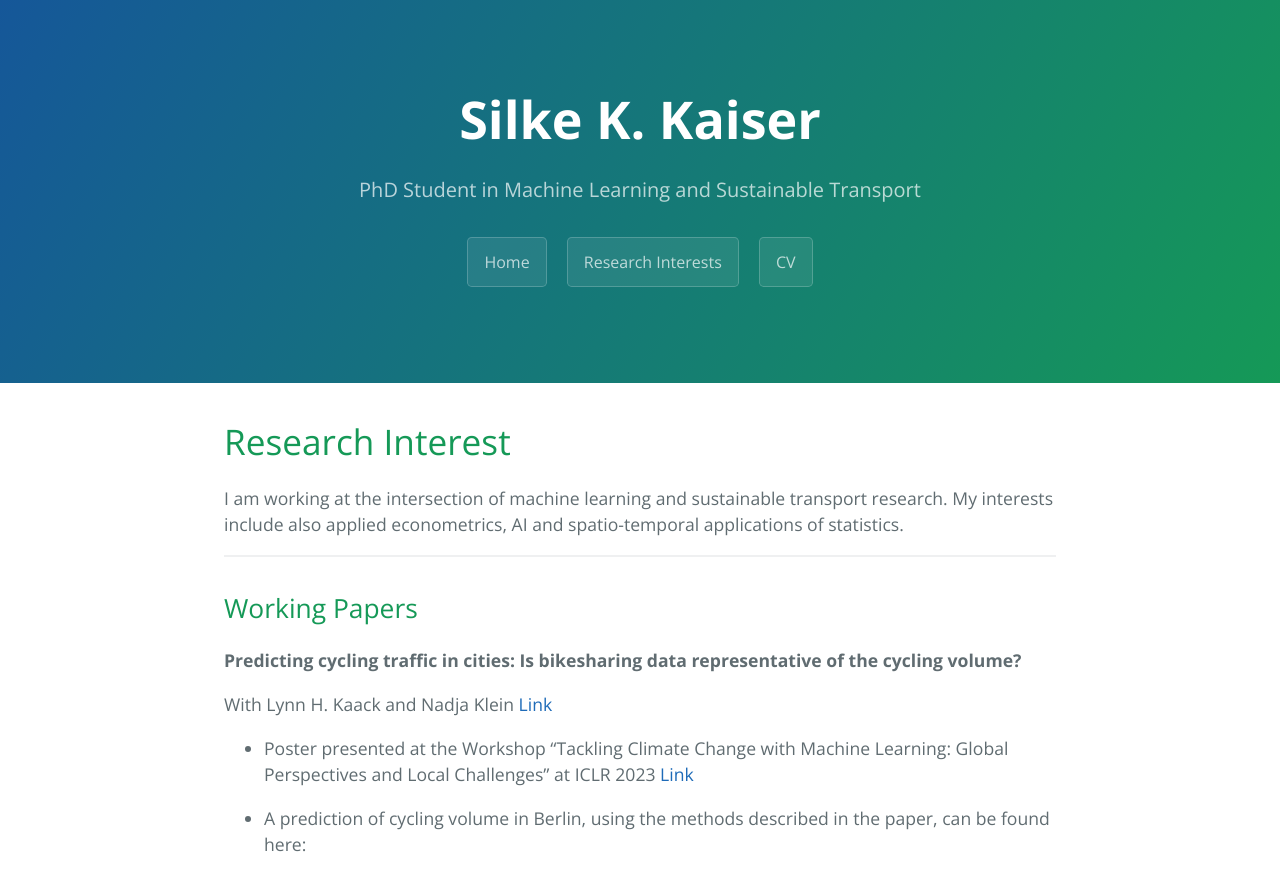
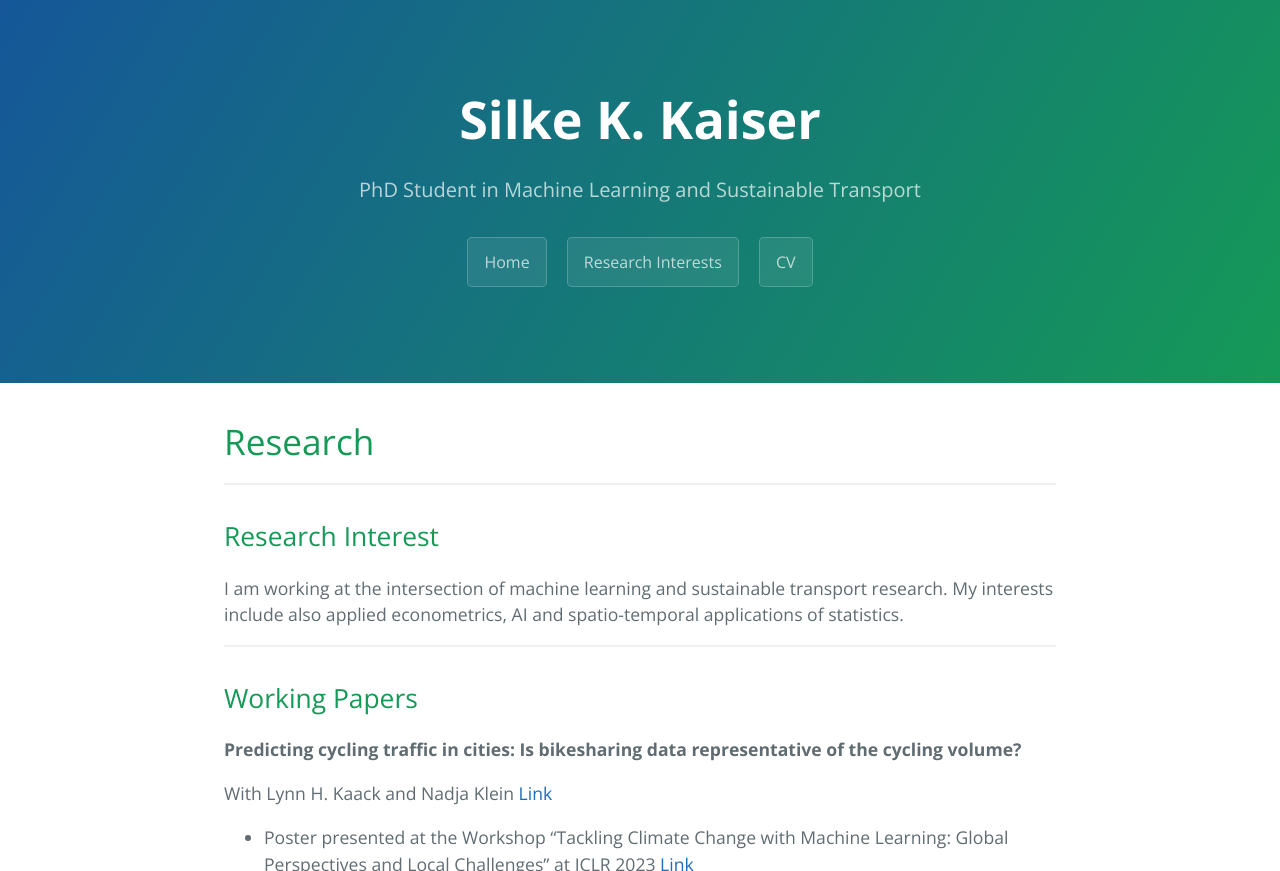
Before and after one commit to silkekaiser/silkekaiser.github.io, a Jekyll site: the page built from research.md, in a window 1280 px wide and 900 px high, cut to the strip 0-871 px from the top of the window. Built offline with Jekyll 4.4.1, drawn with Linux system fonts in a browser that asks for light colours; our own code applies the rules of GitHub Pages for plain Markdown files.

Commit message:
Update research.md

```diff
--- a/research.md
+++ b/research.md
@@ -1,7 +1,11 @@
 ---
 layout: default
 ---
-# Research Interest
+# Research
+
+-----------------------------------
+## Research Interest
+
 I am working at the intersection of machine learning and sustainable transport research. My interests include also applied econometrics, AI and spatio-temporal applications of statistics.
 
 -----------------------------------
```
